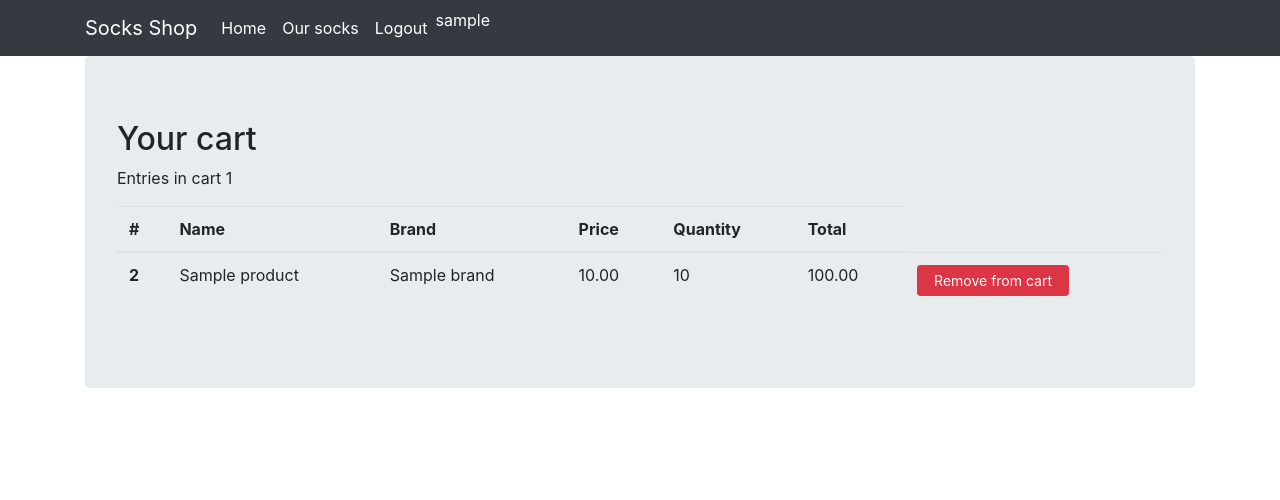
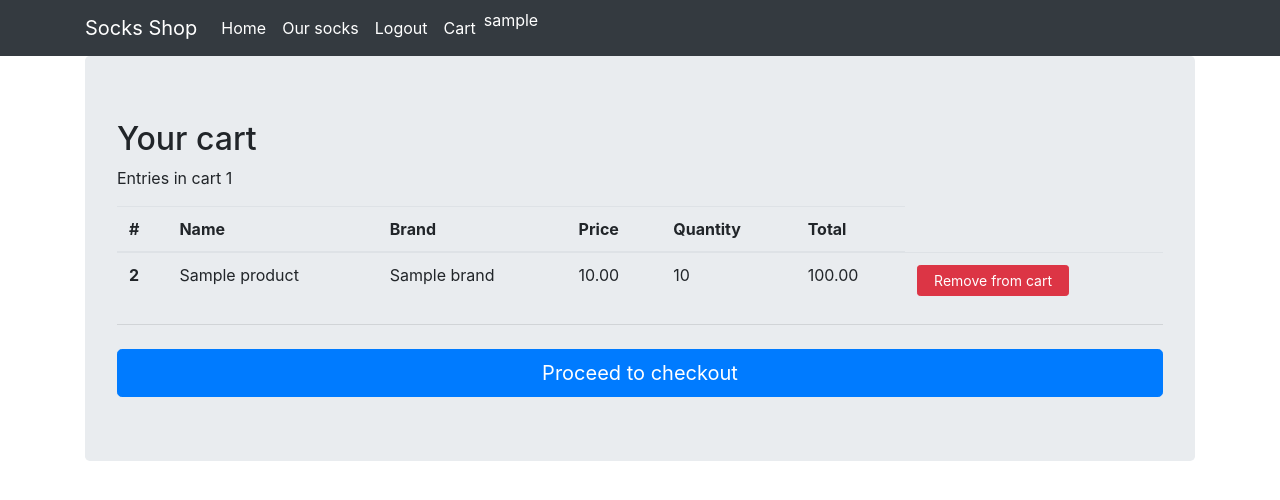
Before and after one commit to mikolaj-czapp/socks_shop, a Django app: page /cart/ in a window 1280 px wide. Shown: the top 500 px of the page. Run offline with Django 3.2, Linux system fonts and the light colour scheme; a user stored in the database is signed in; tables that the repository leaves empty hold one stand-in row (values such as "Sample post"); some libraries are stand-ins or nearby versions.

Commit message:
Added checkout

```diff
--- a/apps/cart/models.py
+++ b/apps/cart/models.py
@@ -18,7 +18,7 @@ class ProductCart(models.Model):
 
 class Cart(models.Model):
     user = models.ForeignKey(MyUser, on_delete=models.CASCADE)
-    items = models.ManyToManyField(ProductCart)
+    items = models.ManyToManyField(ProductCart, blank=True)
 
     def get_total(self):
         total = 0
--- a/apps/cart/urls.py
+++ b/apps/cart/urls.py
@@ -4,4 +4,5 @@ from apps.cart import views
 
 urlpatterns = [
     path('cart/', views.CartByUserView.as_view(), name='cart_by_user'),
+    path('empty/', views.empty_cart, name='empty-cart'),
 ]
--- a/apps/cart/views.py
+++ b/apps/cart/views.py
@@ -10,14 +10,24 @@ from apps.cart.models import Cart
 
 
 class CartByUserView(LoginRequiredMixin, View):
-    template_name ='shopping/cart.html'
+    template_name = 'shopping/cart.html'
 
     def get(self, *args, **kwargs):
         try:
-            cart = Cart.objects.get(user=self.request.user)
+            user_carts = max(0, Cart.objects.filter(user=self.request.user).count() - 1)
+            if not user_carts:
+                cart = Cart.objects.get(user=self.request.user)
+            else:
+                cart = Cart.objects.filter(user=self.request.user).all()[user_carts]
             context = {
                 'object': cart
             }
+            if not cart.items.all().exists():
+                return redirect('empty-cart')
             return render(self.request, 'shopping/cart.html', context)
         except ObjectDoesNotExist:
-            return redirect("/")
+            return redirect('empty-cart')
+
+
+def empty_cart(request):
+    return render(request, 'shopping/empty_cart.html')
--- a/apps/order/forms.py
+++ b/apps/order/forms.py
@@ -8,5 +8,5 @@ from apps.order.models import Order
 
 
 class OrderForm(forms.Form):
-    shipping_address = forms.CharField()
+    shipping_address = forms.CharField(required=False)
     same_shipping_address = forms.BooleanField(widget=forms.CheckboxInput)
--- a/apps/order/urls.py
+++ b/apps/order/urls.py
@@ -4,4 +4,5 @@ from .views import CheckoutView
 
 urlpatterns = [
     path('checkout/', CheckoutView.as_view(), name='checkout'),
+    path('confirm_order/', CheckoutView.post, name='confirm-order')
 ]
--- a/apps/product/views.py
+++ b/apps/product/views.py
@@ -5,6 +5,8 @@ from django.contrib import messages
 
 from django.views.generic.list import ListView
 from django.views.generic import DetailView
+
+from apps.order.models import Order
 from apps.product.models import Product
 from apps.cart.models import Cart, ProductCart
 
@@ -27,8 +29,9 @@ def add_to_cart(request, **kwargs):
     item = get_object_or_404(Product, id=slug)
     product_cart, created = ProductCart.objects.get_or_create(product=item, user=request.user)
     cart = Cart.objects.filter(user=request.user)
+    cart_id = Cart.objects.filter(user=request.user).count() - 1
     if cart.exists():
-        cart = cart[0]
+        cart = cart[cart_id]
         # check if product is in the cart
         if cart.items.filter(product__id=item.id).exists():
             product_cart.quantity += 1
@@ -52,7 +55,6 @@ def remove_from_cart(request, **kwargs):
     for kw in kwargs:
         slug = kwargs[kw]
     item = get_object_or_404(Product, id=slug)
-    cart = Cart.objects.filter(user=request.user)[0]
     product_cart = ProductCart.objects.filter(product=item, user=request.user)
     product_cart.delete()
     messages.info(request, "This item was removed from your cart.")
--- a/apps/user/models.py
+++ b/apps/user/models.py
@@ -7,5 +7,8 @@ class MyUser(AbstractUser):
     street = models.CharField(max_length=70)
     postal_code = models.CharField(max_length=6)
 
+    def get_address(self):
+        return f'{self.street} {self.postal_code} {self.city}'
+
     def __str__(self):
         return self.username
--- a/apps/user/urls.py
+++ b/apps/user/urls.py
@@ -6,7 +6,7 @@ from apps.user.views import RegisterView, LoginView
 from django.contrib.auth.views import LogoutView
 
 urlpatterns = [
-    path('register/', RegisterView.as_view(), name = "register" ),
+    # path('register/', RegisterView.as_view(), name = "register" ),
     path('login/', LoginView.as_view(), name = "login" ),
     path('logout/', LogoutView.as_view(), name = "logout" ),
 ]
--- a/skiety/settings.py
+++ b/skiety/settings.py
@@ -150,4 +150,3 @@ ELASTICSEARCH_DSL = {
 }
 
 LOGIN_REDIRECT_URL = '/'
-LOGOUT_REDIRECT_URL = '/'
--- a/templates/base.html
+++ b/templates/base.html
@@ -52,9 +52,15 @@
                 <a class="nav-item nav-link active" href="{% url "login" %}">
                     Login
                 </a>
+                <a class="nav-item nav-link active" href="{% url "register" %}">
+                    Register
+                </a>
                 {% else %}
                 <a class="nav-item nav-link active" href="{% url "logout" %}">
                     Logout
+                </a>
+                <a class="nav-item nav-link active" href="{% url "cart_by_user" %}">
+                    Cart
                 </a>
                 <p class="text-white">{{request.user.username}}</p>
                 {% endif %}
--- a/templates/shopping/cart.html
+++ b/templates/shopping/cart.html
@@ -35,4 +35,6 @@
   {% endfor %}
   </tbody>
 </table>
+      <hr class="mb-4">
+  <button class="btn btn-primary btn-lg btn-block" type="submit"  onclick="location.href='{% url 'checkout' %}'">Proceed to checkout</button>
 {% endblock %}
--- /dev/null
+++ b/templates/shopping/empty_cart.html
@@ -0,0 +1,6 @@
+{% extends "base.html" %}
+
+{% block content %}
+<h2>Your cart is empty.</h2>
+<a href="{% url "product_list" %}">Proceed to product list</a>
+{% endblock %}
--- a/templates/shopping/order.html
+++ b/templates/shopping/order.html
@@ -20,14 +20,14 @@
                 </div>
 
                 <div class="custom-control custom-checkbox">
-                  <input type="checkbox" class="custom-control-input" name="same_billing_address" id="same_billing_address">
-                  <label class="custom-control-label" for="same_billing_address">Shipping address is the same as user address</label>
+                  <input type="checkbox" class="custom-control-input" name="same_shipping_address" id="same_shipping_address">
+                  <label class="custom-control-label" for="same_shipping_address">Shipping address is the same as user address</label>
                 </div>
 
               </div>
 
               <hr class="mb-4">
-              <button class="btn btn-primary btn-lg btn-block" type="submit">Confirm order</button>
+              <button class="btn btn-primary btn-lg btn-block" type="submit" onclick="location.href='{% url 'confirm-order' %}'">Confirm order</button>
 
             </form>
 
```
Also changed, not shown: apps/main/views.py (+14 -13 lines), apps/order/views.py (+23 -1 lines).
